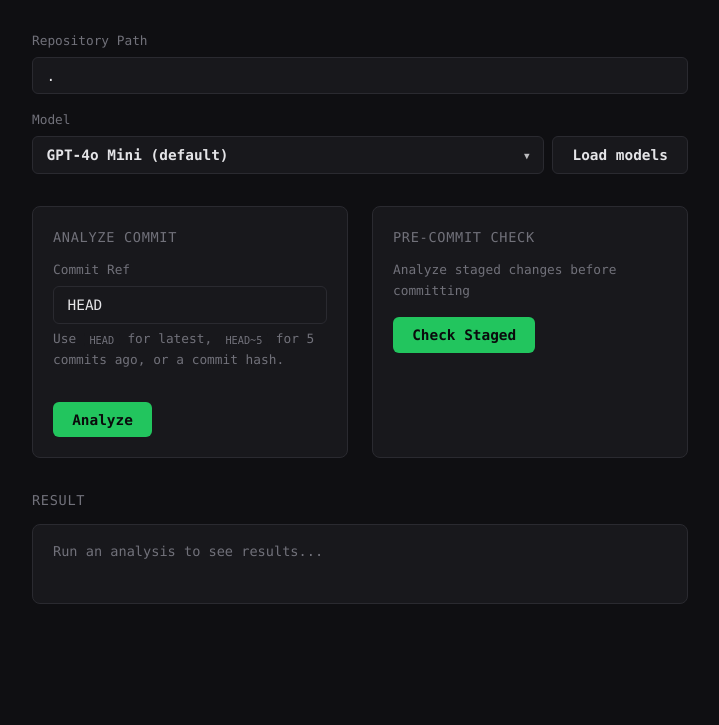
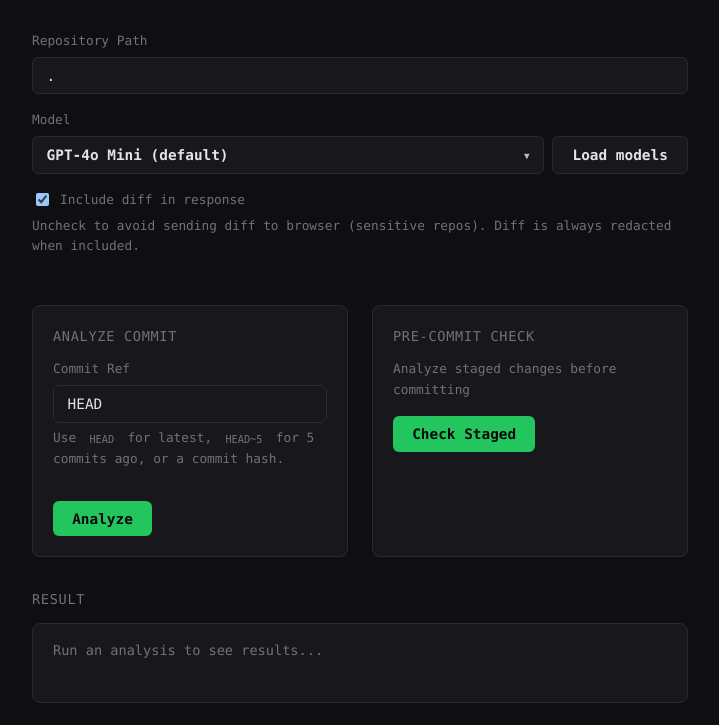
Before and after one commit to PierrunoYT/commitguard-webui, a Flask app: page / in a window 1280 px wide. Shown: the part 259-984 px from the top of the page, without its empty margins (280-999 px from the left). Before the commit the page ends 863 px from the top, so only its background shows below. Run offline with Flask 3, Linux system fonts and the light colour scheme.

Commit message:
Add diff redaction feature and UI checkbox: Introduce `redact_diff` function to sanitize sensitive information in Git diffs before sending to the frontend. Update API endpoints to conditionally include redacted diffs based on user input. Enhance UI with a checkbox to allow users to toggle diff inclusion, improving security and user control.

```diff
--- a/app.py
+++ b/app.py
@@ -10,6 +10,7 @@ from flask import Flask, jsonify, render_template, request
 
 from commitguard.analyzer import analyze_commit, analyze_staged
 from config_store import clear_api_key, has_saved_key, load_api_key, save_api_key
+from diff_redactor import redact_diff
 
 OPENROUTER_MODELS_URL = "https://openrouter.ai/api/v1/models"
 
@@ -77,6 +78,10 @@ def api_analyze():
     try:
         repo = get_repo_path(repo_path)
         result, diff = analyze_commit(str(repo), ref, api_key=api_key, model=model)
+        if data.get("include_diff", True):
+            diff = redact_diff(diff)
+        else:
+            diff = ""
         return jsonify({"result": result, "diff": diff})
     except ValueError as e:
         return jsonify({"error": str(e)}), 400
@@ -170,6 +175,10 @@ def api_check():
     try:
         repo = get_repo_path(repo_path)
         result, diff = analyze_staged(str(repo), api_key=api_key, model=model)
+        if data.get("include_diff", True):
+            diff = redact_diff(diff)
+        else:
+            diff = ""
         return jsonify({"result": result, "diff": diff})
     except ValueError as e:
         return jsonify({"error": str(e)}), 400
--- /dev/null
+++ b/diff_redactor.py
@@ -0,0 +1,38 @@
+"""Redact sensitive patterns from Git diffs before sending to the frontend."""
+
+import re
+
+_PLACEHOLDER = "[REDACTED]"
+
+# Patterns that match sensitive values; replacement preserves structure for diff readability
+_REDACT_PATTERNS: list[tuple[re.Pattern, str]] = [
+    # OpenRouter / OpenAI / generic API keys (sk-or-..., sk-...)
+    (re.compile(r'\bsk-or-[a-zA-Z0-9_-]{20,}\b'), "sk-or-[REDACTED]"),
+    (re.compile(r'\bsk-[a-zA-Z0-9_-]{20,}\b'), "sk-[REDACTED]"),
+    # AWS access keys
+    (re.compile(r'\bAKIA[0-9A-Z]{16}\b'), _PLACEHOLDER),
+    # Generic "key=value" or "KEY=value" (env-style)
+    (re.compile(r'(\b(?:api_key|apikey|secret|password|passwd|token|credential)\s*=\s*["\']?)([^"\'\s]+)(["\']?)', re.I), r"\1[REDACTED]\3"),
+    # Connection strings with credentials
+    (re.compile(r'(://)([^:@]+):([^@]+)(@)'), r"\1\2:[REDACTED]\4"),
+    # Bearer tokens
+    (re.compile(r'\bBearer\s+[a-zA-Z0-9_\-\.]+', re.I), "Bearer [REDACTED]"),
+    # Generic hex-like tokens (40+ chars, e.g. SHA1/SHA256 hashes used as secrets)
+    (re.compile(r'\b[a-fA-F0-9]{40,}\b'), _PLACEHOLDER),
+]
+
+
+def redact_diff(diff: str) -> str:
+    """
+    Redact sensitive patterns from a Git diff string.
+    Returns the redacted diff. Empty input returns empty string.
+    """
+    if not diff or not isinstance(diff, str):
+        return diff if diff else ""
+    result = diff
+    for pattern, replacement in _REDACT_PATTERNS:
+        try:
+            result = pattern.sub(replacement, result)
+        except re.error:
+            continue
+    return result
--- a/static/app.js
+++ b/static/app.js
@@ -10,6 +10,7 @@ const modelPanel = document.getElementById("modelPanel");
 const modelDropdown = document.getElementById("modelDropdown");
 const loadModelsBtn = document.getElementById("loadModelsBtn");
 const ref = document.getElementById("ref");
+const includeDiff = document.getElementById("includeDiff");
 const analyzeBtn = document.getElementById("analyzeBtn");
 const checkBtn = document.getElementById("checkBtn");
 const result = document.getElementById("result");
@@ -91,10 +92,21 @@ function populateModelSelect(models, preferredId) {
 function renderMarkdown(text) {
     if (!text || !text.trim()) return "";
     const raw = marked.parse(text.trim(), { gfm: true, breaks: true });
-    return DOMPurify.sanitize(raw, {
-        ALLOWED_TAGS: ["p", "br", "strong", "em", "code", "pre", "ul", "ol", "li", "h1", "h2", "h3", "h4", "blockquote", "hr", "a"],
-        ALLOWED_ATTR: ["href", "target"]
-    });
+    const hook = (node) => {
+        if (node.tagName === "A" && node.getAttribute("target") === "_blank") {
+            node.setAttribute("rel", "noopener noreferrer");
+        }
+    };
+    DOMPurify.addHook("afterSanitizeAttributes", hook);
+    try {
+        return DOMPurify.sanitize(raw, {
+            ALLOWED_TAGS: ["p", "br", "strong", "em", "code", "pre", "ul", "ol", "li", "h1", "h2", "h3", "h4", "blockquote", "hr", "a"],
+            ALLOWED_ATTR: ["href", "target", "rel"],
+            ALLOWED_URI_REGEXP: /^(https?|mailto):/i
+        });
+    } finally {
+        DOMPurify.removeHook("afterSanitizeAttributes");
+    }
 }
 
 const diffSection = document.getElementById("diffSection");
@@ -341,6 +353,7 @@ analyzeBtn.addEventListener("click", async () => {
             repo_path: repoPath.value.trim() || ".",
             ref: ref.value.trim() || "HEAD",
             model: model.value,
+            include_diff: includeDiff?.checked !== false,
         });
         showResult(data.result, data.diff);
     } catch (e) {
@@ -357,6 +370,7 @@ checkBtn.addEventListener("click", async () => {
             api_key: apiKey.value.trim() || undefined,
             repo_path: repoPath.value.trim() || ".",
             model: model.value,
+            include_diff: includeDiff?.checked !== false,
         });
         showResult(data.result, data.diff);
     } catch (e) {
--- a/static/style.css
+++ b/static/style.css
@@ -79,6 +79,18 @@ section h3 {
 .field label {
     font-size: 0.8rem;
     color: var(--muted);
+}
+
+.field .checkbox-label {
+    display: flex;
+    align-items: center;
+    gap: 0.5rem;
+    cursor: pointer;
+}
+
+.field .checkbox-label input[type="checkbox"] {
+    width: auto;
+    padding: 0;
 }
 
 input, select {
--- a/templates/index.html
+++ b/templates/index.html
@@ -45,6 +45,13 @@
                         <button type="button" id="loadModelsBtn" class="secondary">Load models</button>
                     </div>
                 </div>
+                <div class="field">
+                    <label class="checkbox-label">
+                        <input type="checkbox" id="includeDiff" checked>
+                        Include diff in response
+                    </label>
+                    <p class="hint">Uncheck to avoid sending diff to browser (sensitive repos). Diff is always redacted when included.</p>
+                </div>
             </section>
 
             <section class="actions">
```
